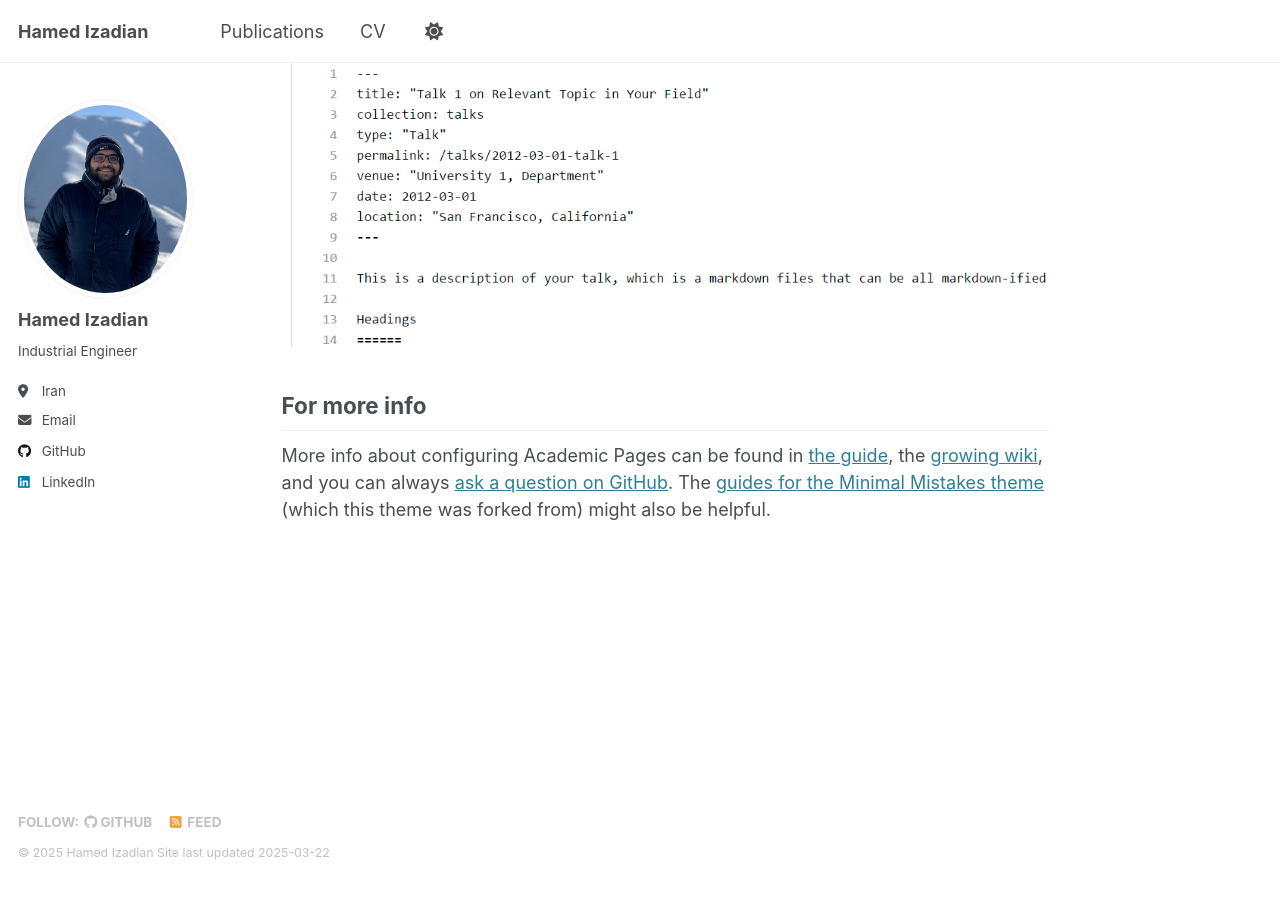
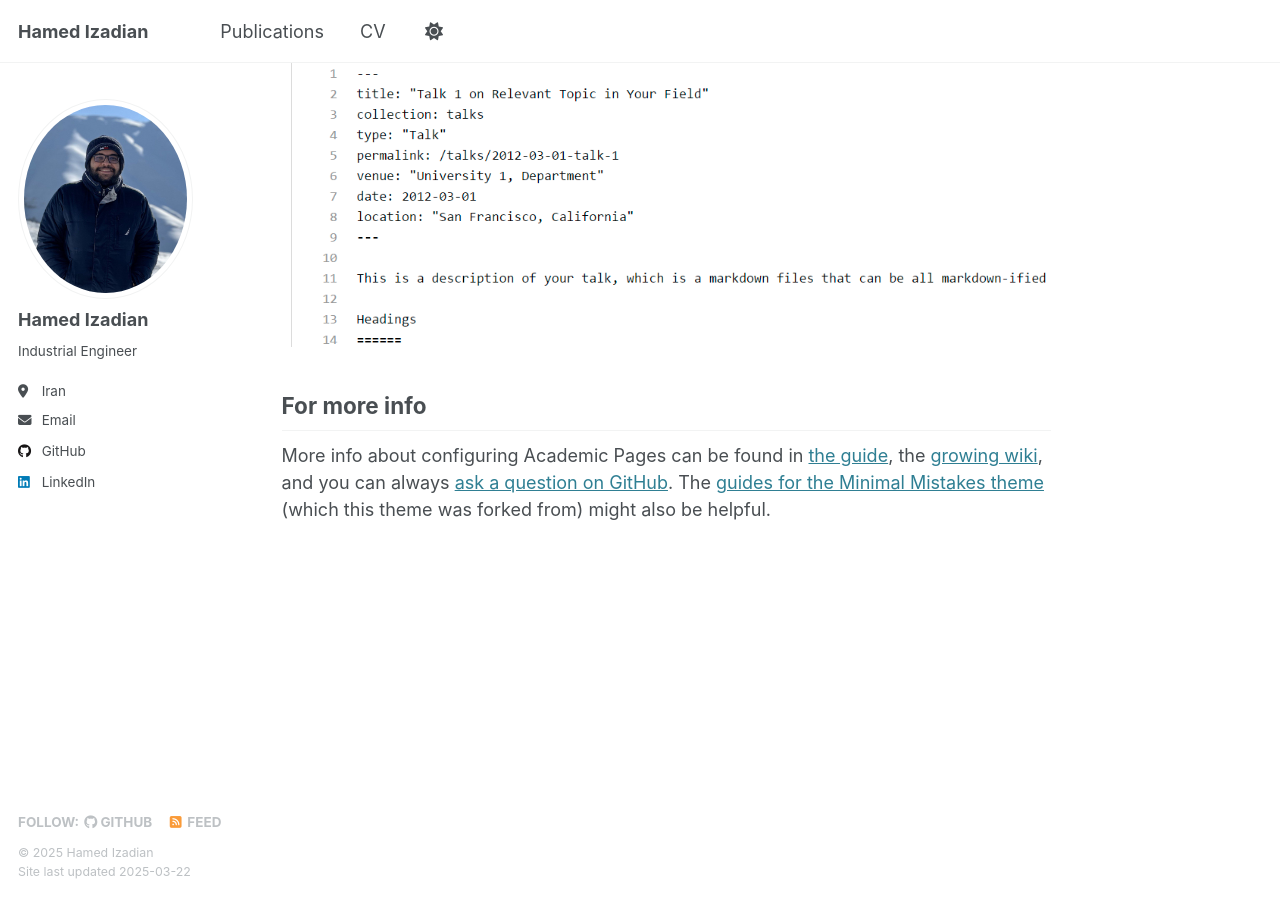
Before and after one commit to HamedIzadian/HamedIzadian.github.io, a Jekyll site: the page built from _pages/about.md, in a window 1280 px wide and 900 px high, scrolled down 2580 px. Built offline with Jekyll 4.4.1, drawn with Linux system fonts in a browser that asks for light colours.

Commit message:
Update footer.html

```diff
--- a/_includes/footer.html
+++ b/_includes/footer.html
@@ -20,6 +20,6 @@
 {% endif %}
 
 <div class="page__footer-copyright">
-  &copy; {{ site.time | date: '%Y' }} {{ site.name | default: site.title }}
+  &copy; {{ site.time | date: '%Y' }} {{ site.name | default: site.title }}<br />
   Site last updated {{ "now" | date: '%Y-%m-%d' %}}
 </div>
```
